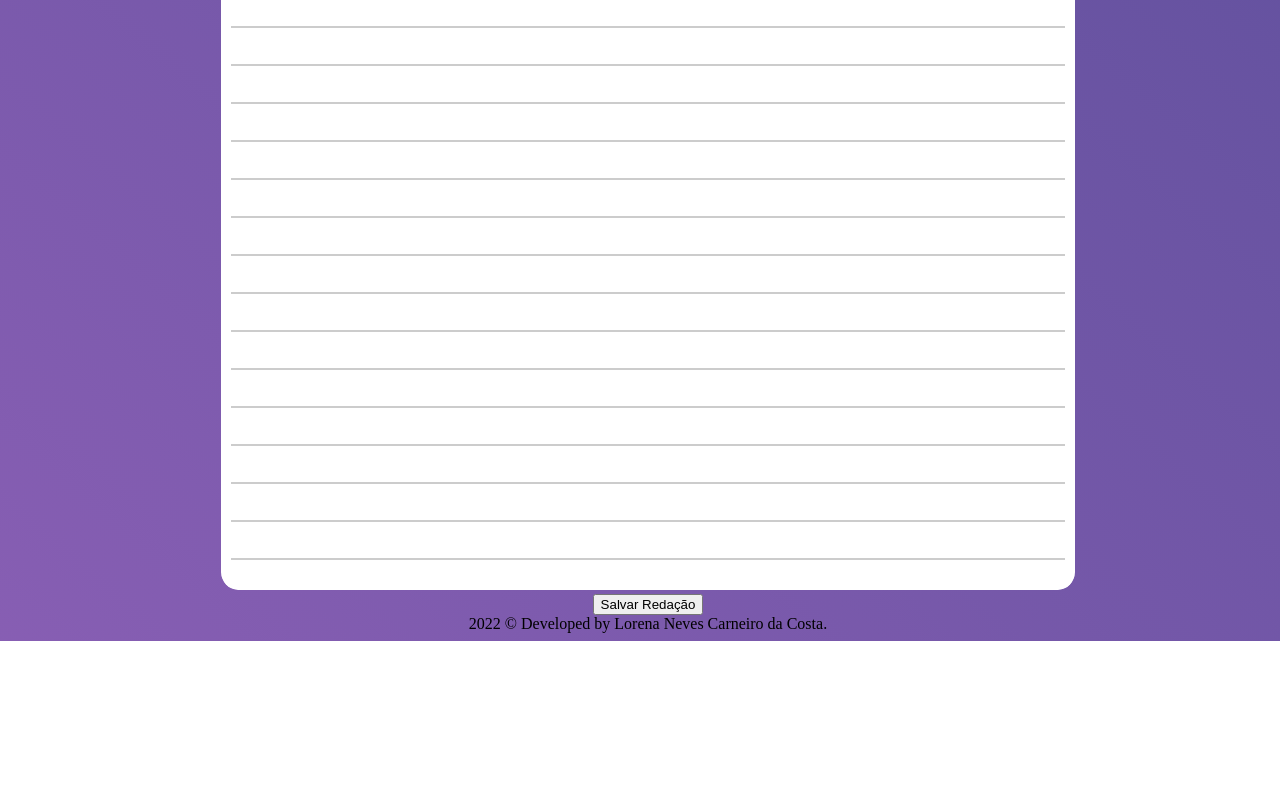
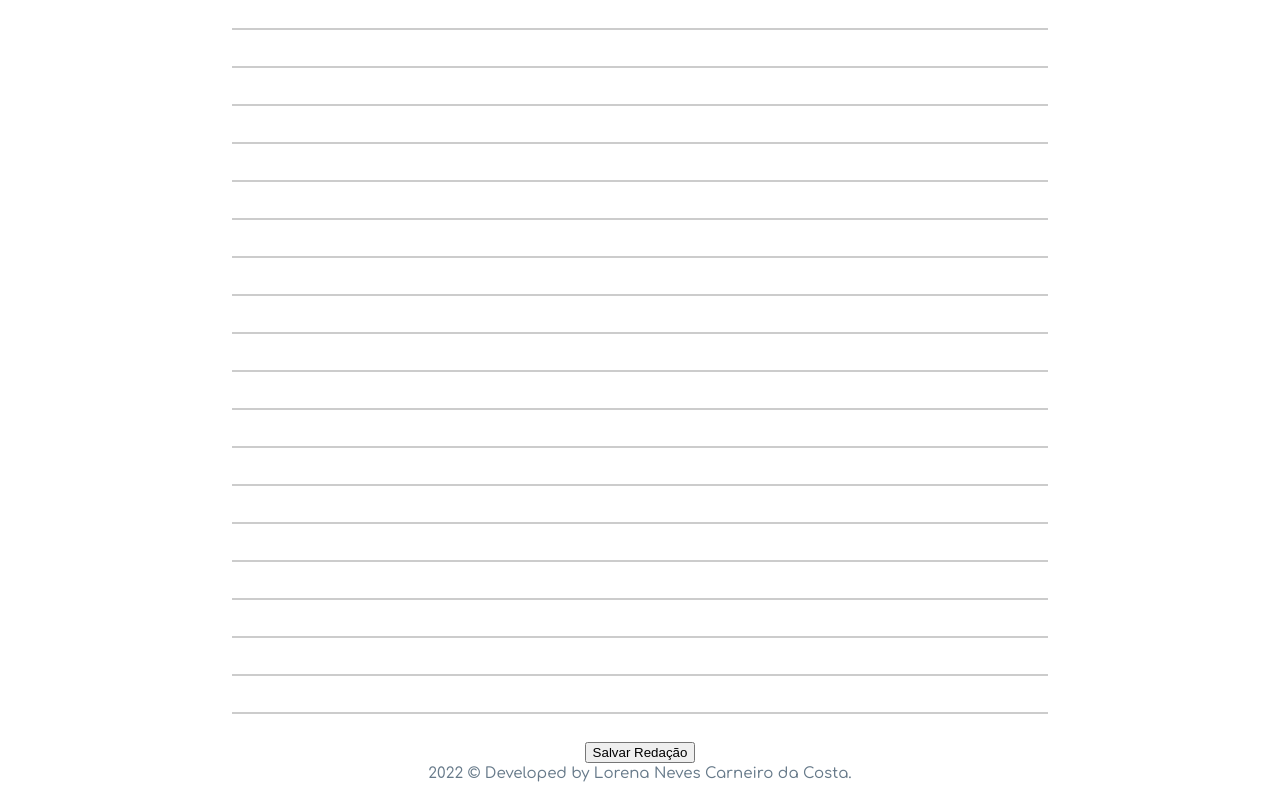
Before and after one commit to lolisc/editor-texto, a plain HTML site: page index.html in a window 1280 px wide. Shown: the part 475-1265 px from the top of the page. Before the commit the page ends 1116 px from the top, so only its background shows below. Drawn offline with Linux system fonts and the light colour scheme; a script that the page names is missing; a web font is replaced by a local one.

Commit message:
CSS changes.

```diff
--- /dev/null
+++ b/index.js
@@ -0,0 +1,6 @@
+function botaoclick() {
+    const doc = document.getElementById("texto").value
+    localStorage.setItem("text", doc)
+}
+document.getElementById("botao").addEventListener("click", botaoclick)
+document.getElementById("texto").value = localStorage.getItem("text")
--- a/style.css
+++ b/style.css
@@ -1,50 +1,58 @@
-                                @import url(https://allfont.net/allfont.css?fonts=droid-sans-mono);
-                                body {
-                                    width: 100%;
+    @import url('https://fonts.googleapis.com/css2?family=Comfortaa:wght@500&display=swap');
+    head {
+        display: flex;
+        box-shadow: 10px px 11px rgb(0, 0, 0);
+        justify-content: space-between;
+        align-items: center;
+    }
+
+    h1 {
+        text-align: left;
+        color: rgb(226, 220, 220);
+        font-size: 55px;
+        margin-left: -250px;
+    }
+
+    h2 {
+        font-family: 'comfortaa', cursive;
+        font-size: 28px;
+        color: #677a8a;
         text-align: center;
     }
 
+    section {
+        font-family: 'Great Vibes', cursive;
+        font-size: 35px;
+        color: #677a8a;
+        text-align: center;
+    }
+
+    body {
+        max-width: 842px;
+        font-family: 'Comfortaa', cursive;
+        margin-left: auto;
+        margin-right: auto;
+    }
+
     textarea {
-                                    width: 850px;
+        box-shadow: 0 0 0 0;
+        outline: 0;
+        word-break: break-word;
+        width: 800px;
         max-width: 100%;
+        font-family: "Droid Sans Mono", monospace;
+        color: #7d97ad;
         font-size: 25px;
-                                    border: none;
-                                    border-radius: 2%;
-                                    /* Back-attachment e back-imagem foramm as linhas */
+        line-height: ;
         background-attachment: local;
         background-image: linear-gradient(to right, #FFF, #FFF 10px, transparent 10px), linear-gradient(to left, #FFF, #FFF 10px, transparent 10px), repeating-linear-gradient(#FFF, #FFF 36px, #CCC 36px, #CCC 38px);
         line-height: 30px;
         resize: none;
-                                }
-                                /* background animado */
-
-                                body {
-                                    background: linear-gradient(221deg, #ff88f0, #213a7a, #a067c1);
-                                    background-size: 600% 600%;
-                                    -o-animation: Background-animation 15s ease infinite;
-                                    animation: Background-animation 15s ease infinite;
+        border: none;
+        padding: 15px 18px 0 18px;
     }
 
-                                @-o-keyframes Background-animation {
-                                    0% {
-                                        background-position: 91% 0%
+    footer {
+        font-family: 'comfortaa', cursive;
+        font-size: 15px;
     }
-                                    50% {
-                                        background-position: 10% 100%
-                                    }
-                                    100% {
-                                        background-position: 91% 0%
-                                    }
-                                }
-
-                                @keyframes Background-animation {
-                                    0% {
-                                        background-position: 91% 0%
-                                    }
-                                    50% {
-                                        background-position: 10% 100%
-                                    }
-                                    100% {
-                                        background-position: 91% 0%
-                                    }
-                                }
```
Also changed, not shown: 1 other file. Lines whose indentation alone changed are shown as unchanged.
